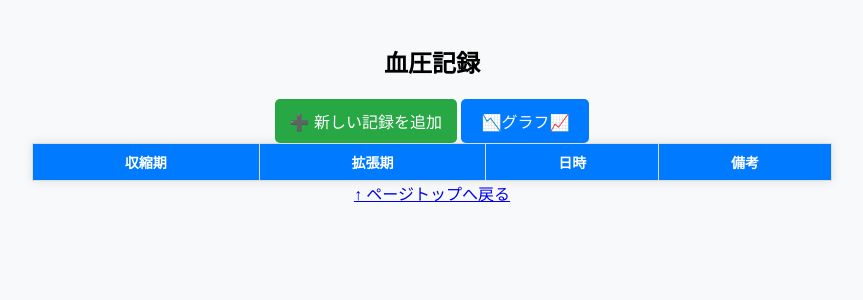
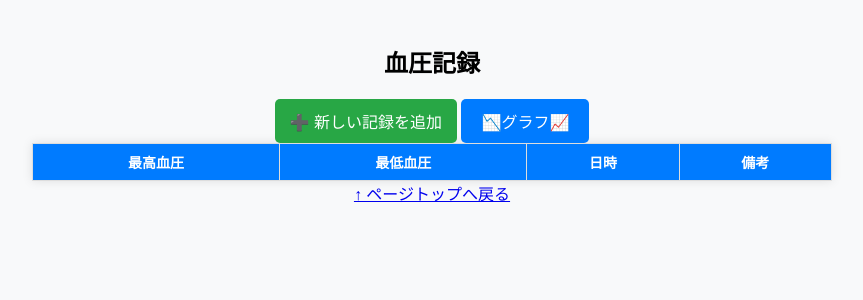
Before and after one commit to MaiHirahara/-blood-pressure-tracker, a Flask app: page / in a window 1280 px wide. Shown: the top 300 px of the page, without its empty margins (208-1071 px from the left). Run offline with Flask 3, Linux system fonts and the light colour scheme; data that the repository does not hold is empty.

Commit message:
項目名修正

```diff
--- a/templates/add.html
+++ b/templates/add.html
@@ -6,10 +6,10 @@
 <body>
     <h1>血圧データ追加</h1>
     <form method="POST">
-        <label>収縮期血圧:</label>
+        <label>最高血圧:</label>
         <input type="number" name="systolic" required><br>
 
-        <label>拡張期血圧:</label>
+        <label>最低血圧:</label>
         <input type="number" name="diastolic" required><br>
 
         <label for="date_time">日時を入力（未入力なら現在時刻）:</label>
--- a/templates/chart.html
+++ b/templates/chart.html
@@ -76,13 +76,13 @@
                     labels: [],
                     datasets: [
                         {
-                            label: "収縮期血圧 (systolic)",
+                            label: "最高血圧 (systolic)",
                             data: [],
                             borderColor: "red",
                             fill: false
                         },
                         {
-                            label: "拡張期血圧 (diastolic)",
+                            label: "最低血圧 (diastolic)",
                             data: [],
                             borderColor: "blue",
                             fill: false
--- a/templates/index.html
+++ b/templates/index.html
@@ -10,8 +10,8 @@
     <a href="/chart" class="chart-btn">📉グラフ📈</a>
     <table border="1">
         <tr>
-            <th>収縮期</th>
-            <th>拡張期</th>
+            <th>最高血圧</th>
+            <th>最低血圧</th>
             <th>日時</th>
             <th>備考</th>
         </tr>
```
Also changed, not shown: blood_pressure.db.
